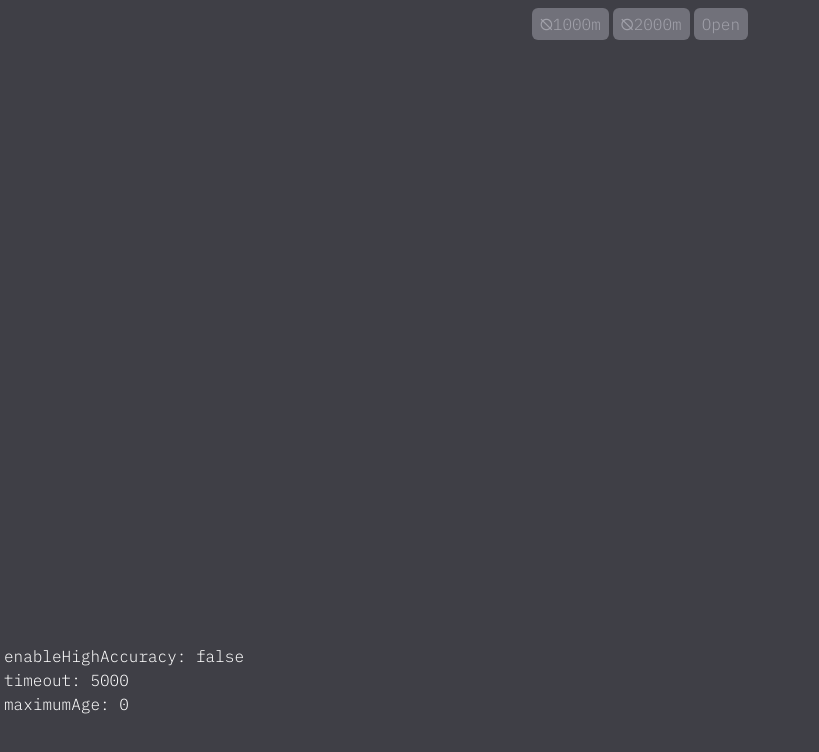
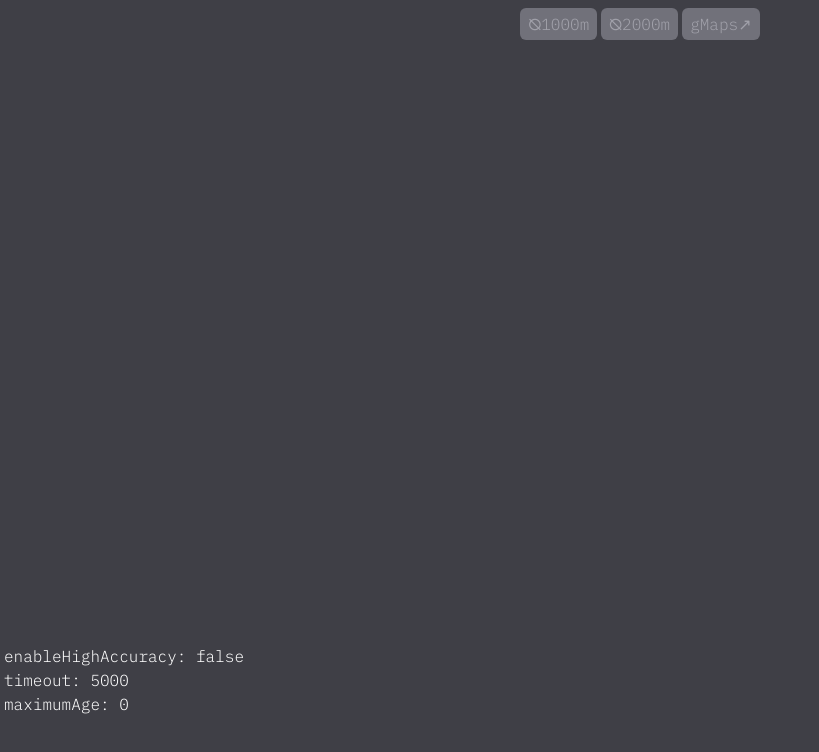
Before and after one commit to mikeyrayvon/day-trip, a Next.js app: page / in a window 1280 px wide. Shown: the top 752 px of the page, without its empty margins (0-819 px from the left). Built offline with nearby package versions, Linux system fonts and the light colour scheme; no server answers.

Commit message:
update button style

```diff
--- a/app/page.tsx
+++ b/app/page.tsx
@@ -67,7 +67,7 @@ const Home = () => {
   };
 
   const buttonStyle =
-    "py-1 px-2 border border-zinc-400 rounded-md bg-zinc-700 disabled:bg-zinc-500 disabled:border-0 disabled:text-zinc-400 pointer-events-auto";
+    "py-1 px-2 border border-zinc-400 rounded-md disabled:bg-zinc-500 disabled:border-0 disabled:text-zinc-400 pointer-events-auto";
 
   return (
     <main className="w-full h-full fixed text-white bg-zinc-700">
@@ -80,14 +80,14 @@ const Home = () => {
         <button
           onClick={() => handleSubmit(1000)}
           disabled={loading || !userLocation}
-          className={buttonStyle}
+          className={buttonStyle + " bg-zinc-700"}
         >
           ⦰1000m
         </button>
         <button
           onClick={() => handleSubmit(2000)}
           disabled={loading || !userLocation}
-          className={buttonStyle}
+          className={buttonStyle + " bg-zinc-700"}
         >
           ⦰2000m
         </button>
@@ -98,9 +98,9 @@ const Home = () => {
             )
           }
           disabled={loading || !voidStats?.coordinate}
-          className={buttonStyle}
+          className={buttonStyle + " bg-zinc-900"}
         >
-          Open
+          gMaps↗
         </button>
       </div>
       <div
```
